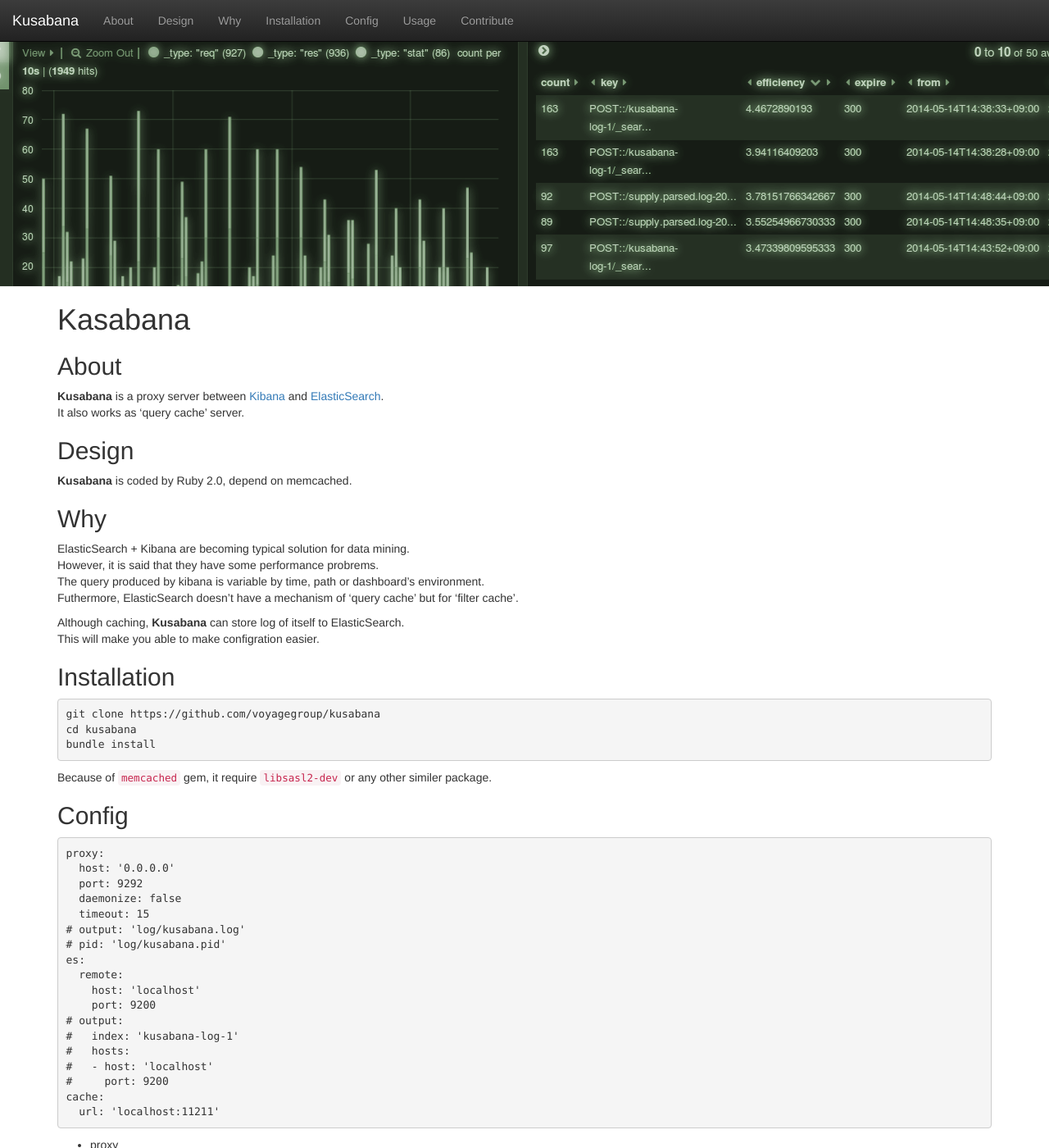
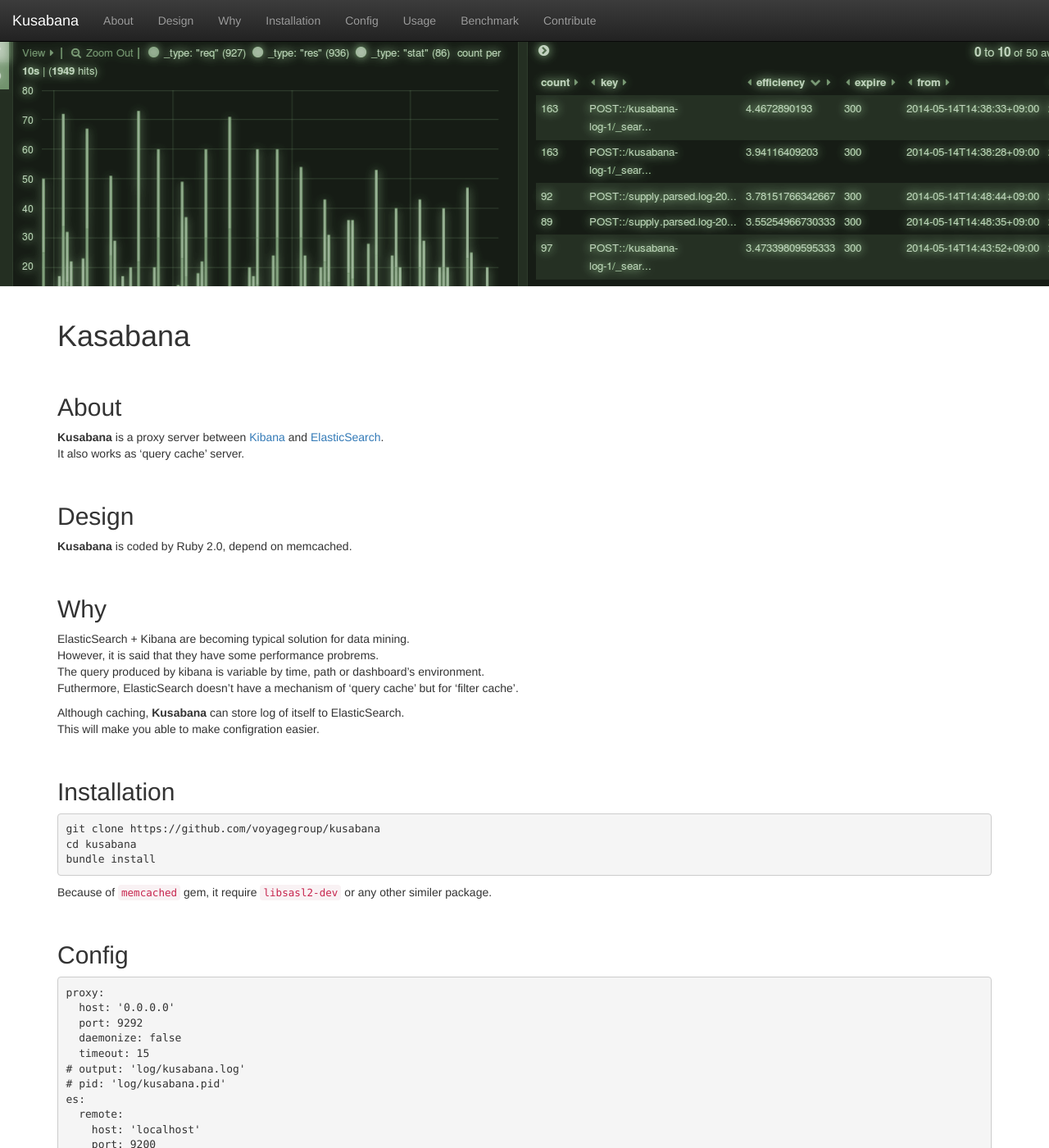
Before and after one commit to voyagegroup/kusabana, a Jekyll site: the page built from index.md, in a window 1280 px wide and 1400 px high. Shown: the whole window at 82% size. Built offline with Jekyll 4.4.1, drawn with Linux system fonts in a browser that asks for light colours; nearby versions of some CDN libraries.

Commit message:
Adjust layouts

```diff
--- a/_includes/header.html
+++ b/_includes/header.html
@@ -7,6 +7,7 @@
     <li><a href="#installation">Installation</a></li>
     <li><a href="#config">Config</a></li>
     <li><a href="#usage">Usage</a></li>
+    <li><a href="#benchmark">Benchmark</a></li>
     <li><a href="#contribute">Contribute</a></li>
   </ul>
 </div>
--- a/css/main.css
+++ b/css/main.css
@@ -2,9 +2,9 @@ body {
   padding-top: 50px;
 }
 
-h1 {
-  padding-top: 60px;
-  margin-top: -60px;
+h2 {
+  padding-top: 80px;
+  margin-top: -40px;
 }
 
 .page-header {
--- a/index.md
+++ b/index.md
@@ -108,3 +108,9 @@ The query will be modified by returning of `&block`.
 This behavior is made for ignoring tiny differents between queries(e.g. The filter by range of `@timestamp`).
 
 Each `Rule` and `QueryModifier` is apply only first matched one.
+
+Benchmark
+---------
+
+Contribute
+----------
```
